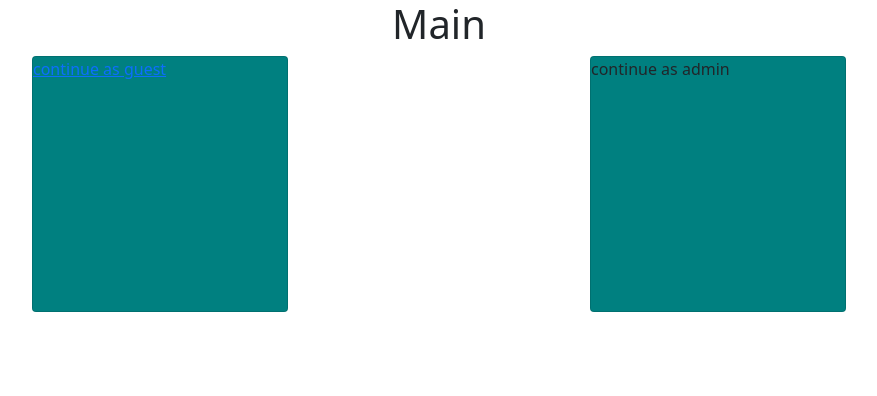
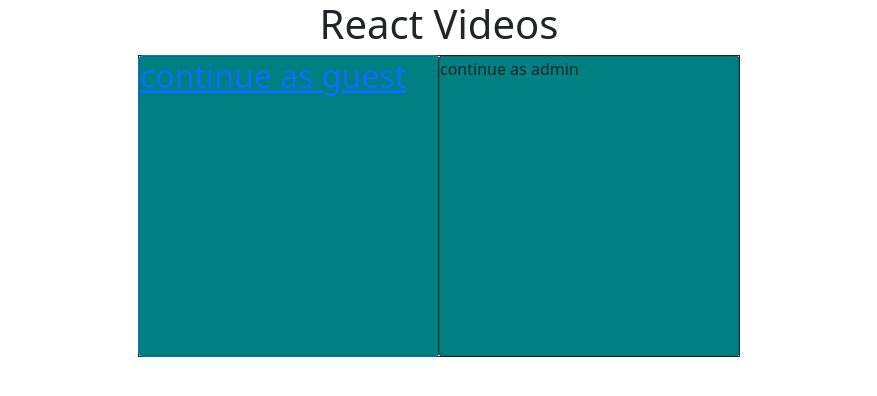
Before and after one commit to Nezvinskyi/references, a React (Create React App) app: page / in a window 1280 px wide. Shown: the top 396 px of the page, without its empty margins (201-1078 px from the left). Built offline with nearby package versions, Linux system fonts and the light colour scheme.

Commit message:
adds main page styles

```diff
--- a/package.json
+++ b/package.json
@@ -2,7 +2,6 @@
   "name": "references",
   "version": "0.1.0",
   "private": true,
-  "homepage": "https://nezvinskyi.github.io/references/",
   "dependencies": {
     "@material-ui/core": "^4.11.4",
     "@material-ui/icons": "^4.11.2",
--- a/src/components/VideosList/Table.jsx
+++ b/src/components/VideosList/Table.jsx
@@ -34,7 +34,7 @@ const Table = ({
   }, []);
 
   const headRef = useRef();
-
+  console.log(headRef.node);
   const handleClick = e => {
     // headRef.current.classList.remove('ascending', 'descending');
     // e.target.classList.remove('ascending', 'descending');
--- a/src/pages/MainPage.jsx
+++ b/src/pages/MainPage.jsx
@@ -3,13 +3,15 @@ import { createUseStyles } from 'react-jss';
 import { Link } from 'react-router-dom';
 import LoginForm from '../components/LoginForm/LoginForm';
 import ModalWindow from '../components/ModalWindow/ModalWindow';
+import './MainPage.scss';
 
 const useStyles = createUseStyles({
   card: {
-    width: '16rem',
-    height: '16rem',
+    width: 300,
+    height: 300,
     backgroundColor: 'teal',
     cursor: 'pointer',
+    outline: '1px solid',
   },
   title: {
     textAlign: 'center',
@@ -17,6 +19,9 @@ const useStyles = createUseStyles({
   wrapper: {
     display: 'flex',
     justifyContent: 'space-around',
+    outline: '1px solid',
+    width: 600,
+    margin: '0 auto',
   },
 });
 
@@ -31,10 +36,10 @@ const MainPage = () => {
 
   return (
     <div className="container">
-      <h1 className={`container ${classes.title}`}>Main</h1>
+      <h1 className={`container ${classes.title}`}>React Videos</h1>
       <div className={classes.wrapper}>
         <Link className={`card ${classes.card}`} to="/videos">
-          <p>continue as guest</p>
+          <h2 className="card-title">continue as guest</h2>
         </Link>
         <div className={`card ${classes.card}`} onClick={toggleModal}>
           <p>continue as admin</p>
--- a/src/pages/VideosPage.jsx
+++ b/src/pages/VideosPage.jsx
@@ -4,26 +4,12 @@ import Footer from '../components/Footer';
 
 const VideosPage = () => {
   return (
-    <>
+    <div className="content">
       <Navigation />
       <VideosList />
       <Footer />
-    </>
+    </div>
   );
 };
 
 export default VideosPage;
-
-// html, body {
-//   height: 100%;
-// }
-// body {
-//   display: flex;
-//   flex-direction: column;
-// }
-// .content {
-//   flex: 1 0 auto;
-// }
-// .footer {
-//   flex-shrink: 0;
-// }
```
Also changed, not shown: src/index.css (+7 -1 lines), src/pages/MainPage.scss (added).
